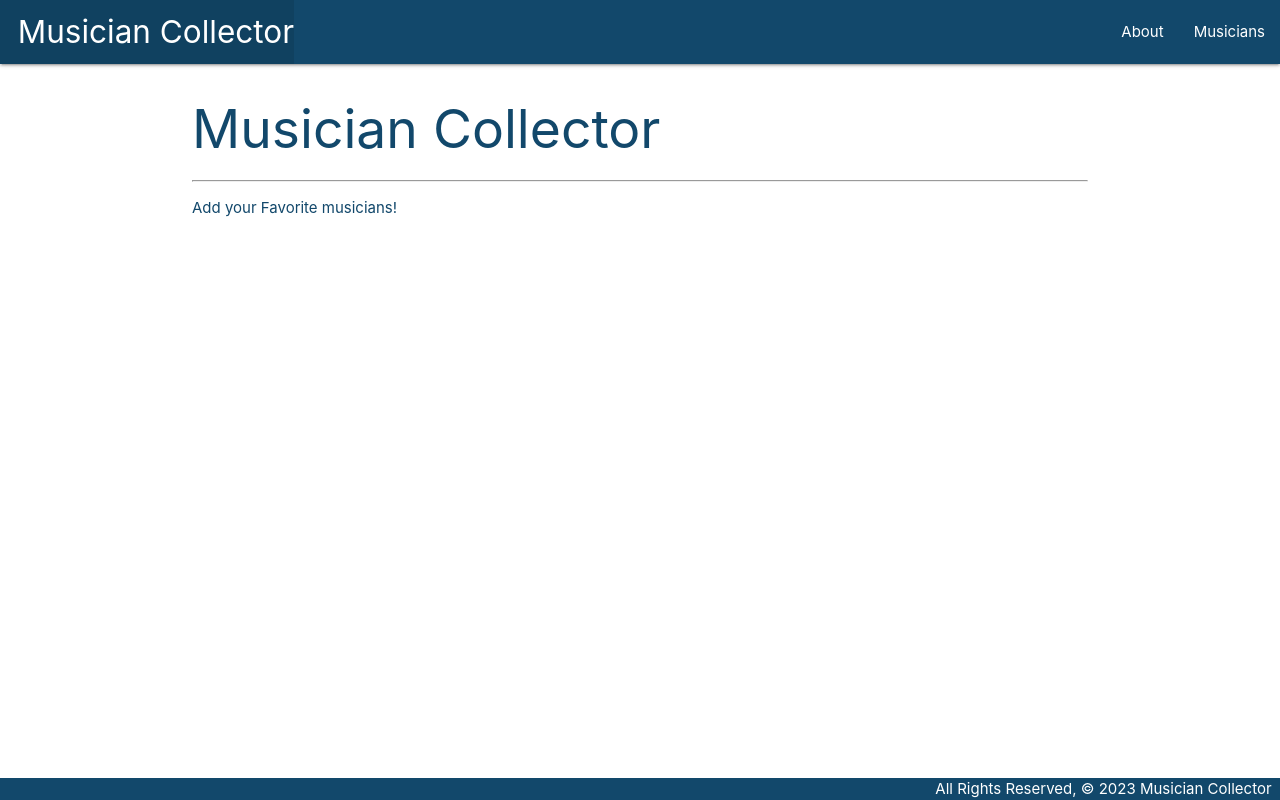
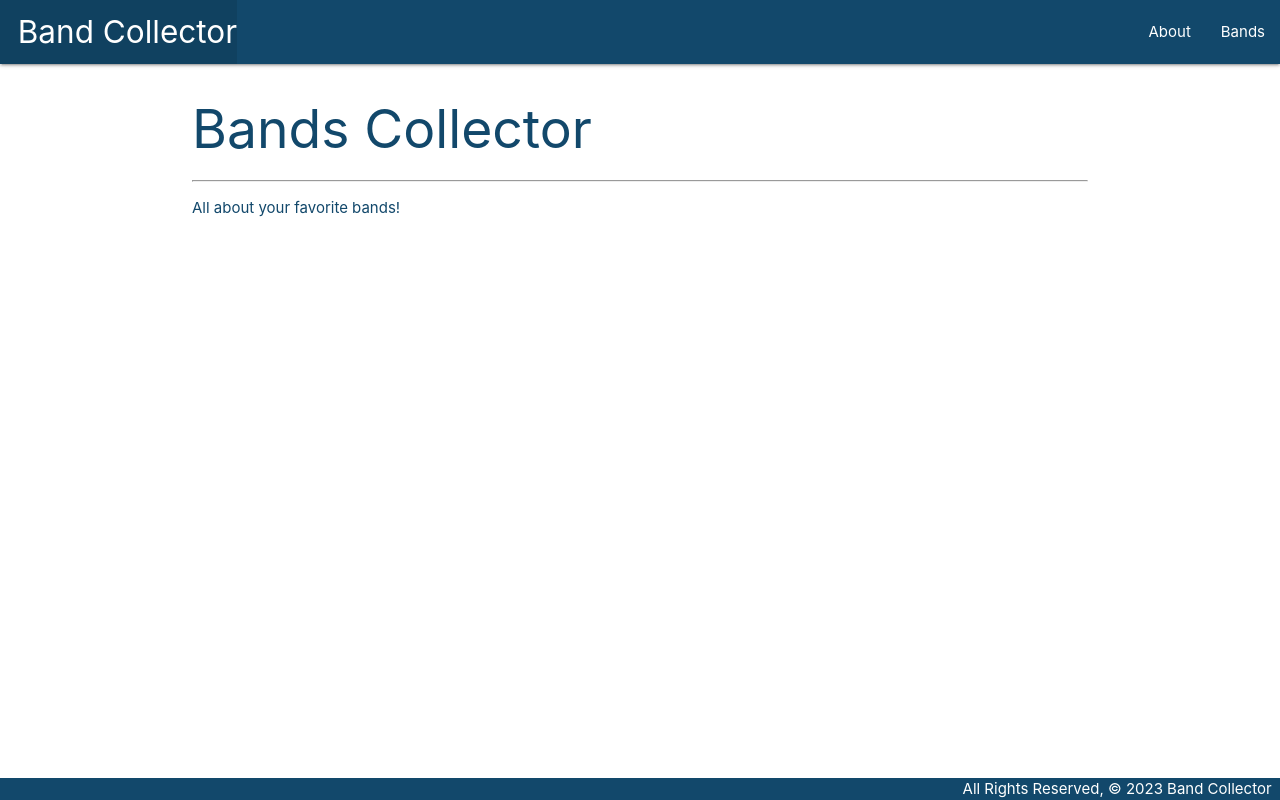
Before and after one commit to jackheimburge/musiciancollector, a Django app: page /about/ in a window 1280 px wide. Run offline with Django 4.2, Linux system fonts and the light colour scheme.

Commit message:
change to bands from musicians

```diff
--- a/main_app/templates/about.html
+++ b/main_app/templates/about.html
@@ -1,9 +1,9 @@
 {% extends 'base.html' %}
 {% block content %}
 
-    <h2 id="about-title">Musician Collector</h2>
+    <h2 id="about-title">Bands Collector</h2>
     <hr>
-    <p>Add your Favorite musicians!</p>
+    <p>All about your favorite bands!</p>
 
 
 {% endblock %}
--- a/main_app/templates/base.html
+++ b/main_app/templates/base.html
@@ -6,7 +6,7 @@
   <meta charset="UTF-8">
   <meta name="viewport" content="width=device-width, initial-scale=1.0">
   <meta http-equiv="X-UA-Compatible" content="ie=edge">
-  <title>Musician Collector</title>
+  <title>Band Collector</title>
   <link rel="stylesheet" href="https://cdnjs.cloudflare.com/ajax/libs/materialize/1.0.0/css/materialize.min.css">
   <link rel="stylesheet" type="text/css" href="{% static 'css/style.css' %}">
 </head>
@@ -15,11 +15,11 @@
     <nav>
       <div class="nav-wrapper">
         <ul>
-          <li><a href="/" class="left brand-logo">&nbsp;&nbsp;Musician Collector</a></li>
+          <li><a href="/" class="left brand-logo">&nbsp;&nbsp;Band Collector</a></li>
         </ul>
         <ul class="right">
           <li><a href="/about">About</a></li>
-          <li><a href="/musicians">Musicians </a></li>
+          <li><a href="/bands">Bands </a></li>
         </ul>
       </div>
     </nav>
@@ -29,7 +29,7 @@
     {% endblock %}
   </main>
   <footer class="page-footer">
-    <div class="right">All Rights Reserved, &copy; 2023 Musician Collector &nbsp;</div>
+    <div class="right">All Rights Reserved, &copy; 2023 Band Collector &nbsp;</div>
   </footer>
 </body>
 </html>
--- a/main_app/templates/home.html
+++ b/main_app/templates/home.html
@@ -1,6 +1,6 @@
 {% extends 'base.html' %}
 {% block content %}
 
-<h1>hello</h1>
+<h1 class="center-align">🎸🥁🎤🎹</h1>
 
 {% endblock %}
--- a/main_app/urls.py
+++ b/main_app/urls.py
@@ -4,5 +4,5 @@ from . import views
 urlpatterns = [
     path('', views.home, name='home'),
     path('about/', views.about, name='about'),
-    path('musicians/', views.musicians_index, name='musicians_index')
+    path('bands/', views.musicians_index, name='bands_index')
 ]
--- a/main_app/views.py
+++ b/main_app/views.py
@@ -1,9 +1,9 @@
 from django.shortcuts import render
 
-musicians = [
-  {'name': 'Thom Yorke', 'age': '54', 'role': 'vocalist, songwriter', 'description': 'The main vocalist and songwriter of the rock band Radiohead.'},
-  {'name': 'Kevin Parker', 'age': '37', 'role': 'songwriter, multi-instrumentalist', 'description': 'An Australian singer, songwriter, multi-instrumentalist, musician, record producer, and DJ, best known for his musical project Tame Impala.'},
-  {'name': 'Lana Del Rey', 'age': '38', 'role': 'singer/songwriter', 'description': 'an American singer-songwriter. Her music is noted for its cinematic quality and exploration of tragic romance, glamour, and melancholia, with frequent references to contemporary pop culture and 1950s–1970s Americana.'},
+bands = [
+  {'name': 'Radiohead', 'genre': 'Experimental Rock', 'formed': '1985', 'description': 'Radiohead is an English rock band formed in Abingdon, Oxfordshire, in 1985. The band consists of Thom Yorke (vocals, guitar, piano, keyboards); the brothers Jonny Greenwood (guitar, keyboards, other instruments) and Colin Greenwood (bass); Ed O Brien (guitar, backing vocals); and Philip Selway (drums, percussion).'},
+  {'name': 'Tame Impala', 'genre': 'Psychedelic Pop', 'formed': '2007', 'description': 'Tame Impala is the psychedelic music project of Australian multi-instrumentalist Kevin Parker. In the recording studio, Parker writes, records, performs, and produces all of Tame Impala music. As a touring act, Tame Impala consists of Parker (vocals, guitar, synthesizer), Dominic Simper (guitar, synthesiser), Jay Watson (synthesiser, vocals, guitar), Cam Avery (bass guitar, vocals, synthesizer), and Julien Barbagallo (drums, vocals).'},
+  {'name': 'Grizzly Bear', 'genre': 'Art Rock', 'formed': '2002', 'description': 'Grizzly Bear is an American rock band from Brooklyn, New York, formed in 2002. For most of its tenure, the band has consisted of Edward Droste (vocals, keyboards, guitar), Daniel Rossen (vocals, guitar, banjo, keyboards), Chris Taylor (bass, backing vocals, woodwinds, production), and Christopher Bear (drums, percussion, backing vocals).'},
 ]
 
 # Create your views here.
@@ -16,5 +16,5 @@ def about(request):
 
 def musicians_index(request):
     return render(request, 'musicians/index.html', {
-        'musicians': musicians
+        'bands': bands
     })
```
Also changed, not shown: main_app/templates/musicians/index.html (+7 -6 lines).
